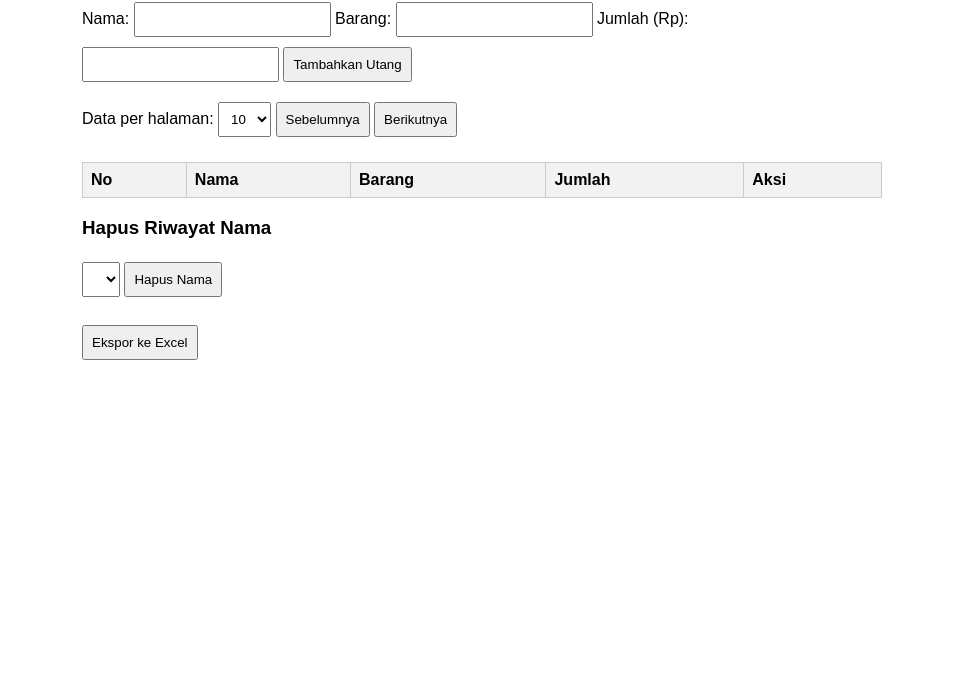
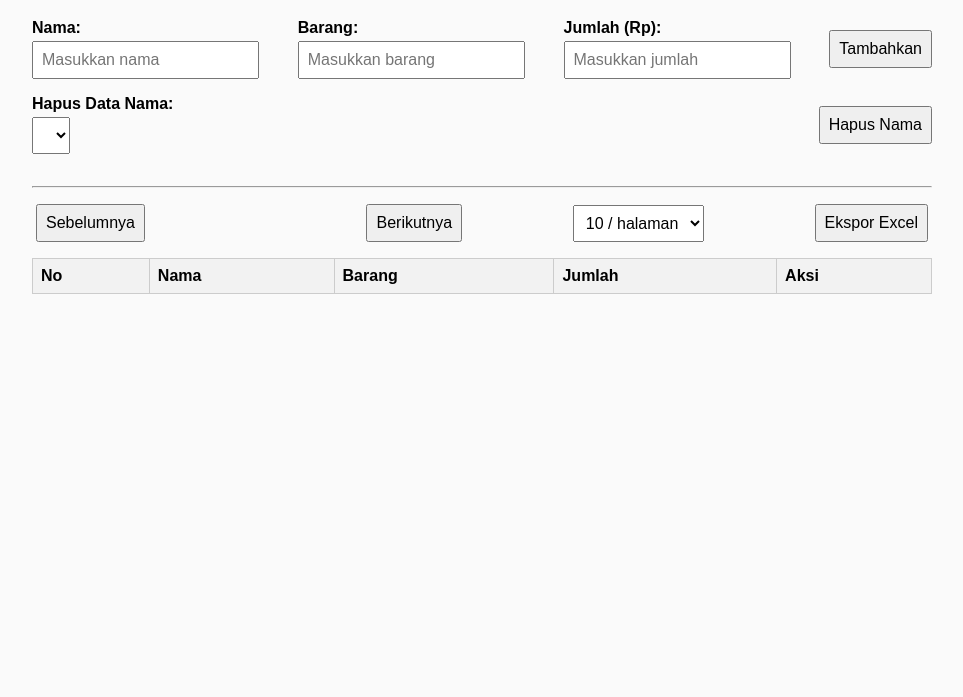
Before and after one commit to guds86/utang, a plain HTML site: page index.html in a window 1280 px wide. Shown: the part 103-800 px from the top of the page, without its empty margins (158-1121 px from the left). Drawn offline with Linux system fonts and the light colour scheme; no server answers.

Commit message:
index.html

```diff
--- a/index.html
+++ b/index.html
@@ -3,78 +3,96 @@
 <head>
   <meta charset="UTF-8" />
   <title>Pencatatan Utang</title>
-  <meta name="viewport" content="width=device-width, initial-scale=1.0" />
 
-  <!-- Firebase SDK -->
-  <script src="https://www.gstatic.com/firebasejs/9.22.2/firebase-app-compat.js"></script>
-  <script src="https://www.gstatic.com/firebasejs/9.22.2/firebase-firestore-compat.js"></script>
+  <!-- CSS Langsung -->
+  <style>
+    body {
+      font-family: sans-serif;
+      padding: 2rem;
+      max-width: 900px;
+      margin: auto;
+      background: #fafafa;
+    }
+    input, button, select {
+      padding: 0.5rem;
+      font-size: 1rem;
+    }
+    .form-row {
+      display: flex;
+      gap: 0.5rem;
+      flex-wrap: wrap;
+      align-items: center;
+      margin-bottom: 1rem;
+    }
+    .form-group {
+      flex: 1;
+      min-width: 150px;
+    }
+    label {
+      font-weight: bold;
+      display: block;
+      margin-bottom: 0.25rem;
+    }
+    table {
+      width: 100%;
+      margin-top: 1rem;
+      border-collapse: collapse;
+      background: white;
+    }
+    th, td {
+      border: 1px solid #ccc;
+      padding: 0.5rem;
+      text-align: left;
+    }
+    th {
+      background-color: #f2f2f2;
+    }
+    .pagination {
+      margin-top: 1rem;
+      display: flex;
+      justify-content: space-between;
+      align-items: center;
+    }
+    .pagination button {
+      margin: 0 0.25rem;
+    }
+    h1 {
+      text-align: center;
+      margin-bottom: 2rem;
+    }
+    hr {
+      margin: 2rem 0 1rem;
+    }
+    .btn {
+      cursor: pointer;
+    }
+  </style>
 
-  <!-- SheetJS untuk Ekspor Excel -->
-  <script src="https://cdnjs.cloudflare.com/ajax/libs/xlsx/0.18.5/xlsx.full.min.js"></script>
+  <!-- Firebase dan SheetJS -->
+  <script type="module">
+    import { initializeApp } from "https://www.gstatic.com/firebasejs/9.22.2/firebase-app.js";
+    import {
+      getFirestore,
+      collection,
+      addDoc,
+      deleteDoc,
+      doc,
+      getDocs
+    } from "https://www.gstatic.com/firebasejs/9.22.2/firebase-firestore.js";
 
-  <style>
-    body { font-family: Arial, sans-serif; max-width: 800px; margin: auto; padding: 20px; }
-    table { width: 100%; border-collapse: collapse; margin-top: 20px; }
-    th, td { border: 1px solid #ccc; padding: 8px; text-align: left; }
-    th { background-color: #f2f2f2; }
-    input, select, button { margin: 5px 0; padding: 8px; }
-    .pagination { margin-top: 10px; }
-  </style>
-</head>
-<body>
+    import { writeFile, utils as XLSXUtils, book_new, book_append_sheet } from "https://cdn.sheetjs.com/xlsx-0.20.0/package/xlsx.mjs";
 
-  <h1>Pencatatan Utang</h1>
-
-  <label>Nama: <input list="daftarNama" id="nama" /></label>
-  <datalist id="daftarNama"></datalist>
-  <label>Barang: <input list="daftarBarang" id="barang" oninput="isiHargaBarang()" /></label>
-  <datalist id="daftarBarang"></datalist>
-  <label>Jumlah (Rp): <input type="number" id="jumlah" /></label>
-  <button onclick="tambahUtang()">Tambahkan Utang</button>
-
-  <div class="pagination">
-    <label>Data per halaman:
-      <select id="perPage" onchange="changePerPage()">
-        <option>5</option>
-        <option selected>10</option>
-        <option>25</option>
-      </select>
-    </label>
-    <button onclick="prevPage()">Sebelumnya</button>
-    <span id="pageInfo"></span>
-    <button onclick="nextPage()">Berikutnya</button>
-  </div>
-
-  <table id="tabelUtang">
-    <thead>
-      <tr>
-        <th>No</th><th>Nama</th><th>Barang</th><th>Jumlah</th><th>Aksi</th>
-      </tr>
-    </thead>
-    <tbody></tbody>
-  </table>
-
-  <h3>Hapus Riwayat Nama</h3>
-  <select id="hapusNamaSelect"></select>
-  <button onclick="hapusNamaLog()">Hapus Nama</button>
-
-  <br><br>
-  <button onclick="eksporExcel()">Ekspor ke Excel</button>
-
-  <script>
-    // Firebase Config
     const firebaseConfig = {
       apiKey: "AIzaSyDZoLi6QymN9DHKQHU9xc0atJEJw7OY4Xg",
       authDomain: "utang-1d2b4.firebaseapp.com",
       projectId: "utang-1d2b4",
       storageBucket: "utang-1d2b4.appspot.com",
       messagingSenderId: "281865452329",
-      appId: "1:281865452329:web:fe3a5e6ba6f59d70f31538",
-      measurementId: "G-0ZJX42474G"
+      appId: "1:281865452329:web:fe3a5e6ba6f59d70f31538"
     };
 
-    firebase.initializeApp(firebaseConfig);
-    const db = firebase.firestore();
+    const app = initializeApp(firebaseConfig);
+    const db = getFirestore(app);
 
     let dataUtang = [];
     let historiNama = new Set();
@@ -83,18 +101,23 @@
     let perPage = 10;
 
     async function loadDataDariFirebase() {
-      const snapshot = await db.collection("dataUtang").get();
+      const snapshot = await getDocs(collection(db, "dataUtang"));
       dataUtang = [];
+
       snapshot.forEach(doc => {
-        dataUtang.push({ id: doc.id, ...doc.data() });
-        historiNama.add(doc.data().nama);
-        historiBarang[doc.data().barang] = doc.data().jumlah;
+        const item = { id: doc.id, ...doc.data() };
+        dataUtang.push(item);
+        historiNama.add(item.nama);
+        historiBarang[item.barang] = item.jumlah;
       });
+
       renderTabel();
       renderDatalist();
     }
 
-    async function tambahUtang() {
+    window.onload = loadDataDariFirebase;
+
+    window.tambahUtang = async function () {
       const nama = document.getElementById('nama').value.trim();
       const barang = document.getElementById('barang').value.trim();
       const jumlah = parseInt(document.getElementById('jumlah').value);
@@ -104,18 +127,17 @@
         return;
       }
 
-      const utangBaru = { nama, barang, jumlah };
       try {
-        await db.collection("dataUtang").add(utangBaru);
+        await addDoc(collection(db, "dataUtang"), { nama, barang, jumlah });
         await loadDataDariFirebase();
         document.getElementById('nama').value = '';
         document.getElementById('barang').value = '';
         document.getElementById('jumlah').value = '';
       } catch (e) {
-        console.error("Gagal menyimpan:", e);
+        console.error("Gagal menambah utang: ", e);
         alert("Gagal menyimpan ke database.");
       }
-    }
+    };
 
     function renderTabel() {
       const tbody = document.querySelector("#tabelUtang tbody");
@@ -167,60 +189,21 @@
       });
     }
 
-    function isiHargaBarang() {
+    window.isiHargaBarang = function () {
       const barang = document.getElementById('barang').value.trim();
       if (barang in historiBarang) {
         document.getElementById('jumlah').value = historiBarang[barang];
       }
-    }
+    };
 
-    async function hapusUtang(id) {
+    window.hapusUtang = async function (id) {
       if (confirm("Apakah utang ini sudah lunas?")) {
-        await db.collection("dataUtang").doc(id).delete();
+        await deleteDoc(doc(db, "dataUtang", id));
         await loadDataDariFirebase();
       }
-    }
+    };
 
-    async function hapusNamaLog() {
-      const namaDipilih = document.getElementById('hapusNamaSelect').value;
-      if (!namaDipilih || !historiNama.has(namaDipilih)) {
-        alert("Pilih nama yang valid.");
-        return;
-      }
-
-      if (confirm(`Yakin ingin menghapus semua utang atas nama "${namaDipilih}"?`)) {
-        const snapshot = await db.collection("dataUtang").get();
-        for (const doc of snapshot.docs) {
-          if (doc.data().nama === namaDipilih) {
-            await db.collection("dataUtang").doc(doc.id).delete();
-          }
-        }
-        await loadDataDariFirebase();
-      }
-    }
-
-    function changePerPage() {
-      perPage = parseInt(document.getElementById('perPage').value);
-      currentPage = 1;
-      renderTabel();
-    }
-
-    function prevPage() {
-      if (currentPage > 1) {
-        currentPage--;
-        renderTabel();
-      }
-    }
-
-    function nextPage() {
-      const totalPages = Math.ceil(dataUtang.length / perPage);
-      if (currentPage < totalPages) {
-        currentPage++;
-        renderTabel();
-      }
-    }
-
-    function eksporExcel() {
+    window.eksporExcel = function () {
       if (dataUtang.length === 0) {
         alert("Tidak ada data untuk diekspor.");
         return;
@@ -238,13 +221,114 @@
         ]);
       });
 
-      const worksheet = XLSX.utils.aoa_to_sheet(worksheetData);
-      const workbook = XLSX.utils.book_new();
-      XLSX.utils.book_append_sheet(workbook, worksheet, "Data Utang");
-      XLSX.writeFile(workbook, "data_utang.xlsx");
-    }
+      const worksheet = XLSXUtils.aoa_to_sheet(worksheetData);
+      const workbook = book_new();
+      book_append_sheet(workbook, worksheet, "Data Utang");
+      writeFile(workbook, "data_utang.xlsx");
+    };
 
-    window.onload = loadDataDariFirebase;
+    window.hapusNamaLog = async function () {
+      const select = document.getElementById('hapusNamaSelect');
+      const namaDipilih = select.value;
+
+      if (!namaDipilih || !historiNama.has(namaDipilih)) {
+        alert("Pilih nama yang valid.");
+        return;
+      }
+
+      if (confirm(`Yakin ingin menghapus semua data atas nama "${namaDipilih}"?`)) {
+        const snapshot = await getDocs(collection(db, "dataUtang"));
+        for (const d of snapshot.docs) {
+          if (d.data().nama === namaDipilih) {
+            await deleteDoc(doc(db, "dataUtang", d.id));
+          }
+        }
+        await loadDataDariFirebase();
+      }
+    };
+
+    window.changePerPage = function () {
+      perPage = parseInt(document.getElementById('perPage').value);
+      currentPage = 1;
+      renderTabel();
+    };
+
+    window.prevPage = function () {
+      if (currentPage > 1) {
+        currentPage--;
+        renderTabel();
+      }
+    };
+
+    window.nextPage = function () {
+      const totalPages = Math.ceil(dataUtang.length / perPage);
+      if (currentPage < totalPages) {
+        currentPage++;
+        renderTabel();
+      }
+    };
   </script>
+</head>
+
+<body>
+  <h1>Pencatatan Utang</h1>
+
+  <div class="form-row">
+    <div class="form-group">
+      <label for="nama">Nama:</label>
+      <input list="daftarNama" id="nama" placeholder="Masukkan nama" />
+      <datalist id="daftarNama"></datalist>
+    </div>
+
+    <div class="form-group">
+      <label for="barang">Barang:</label>
+      <input list="daftarBarang" id="barang" placeholder="Masukkan barang" oninput="isiHargaBarang()" />
+      <datalist id="daftarBarang"></datalist>
+    </div>
+
+    <div class="form-group">
+      <label for="jumlah">Jumlah (Rp):</label>
+      <input type="number" id="jumlah" placeholder="Masukkan jumlah" />
+    </div>
+
+    <button onclick="tambahUtang()" class="btn">Tambahkan</button>
+  </div>
+
+  <div class="form-row">
+    <div class="form-group">
+      <label for="hapusNamaSelect">Hapus Data Nama:</label>
+      <select id="hapusNamaSelect"></select>
+    </div>
+    <button onclick="hapusNamaLog()" class="btn">Hapus Nama</button>
+  </div>
+
+  <hr />
+
+  <div class="pagination">
+    <button onclick="prevPage()">Sebelumnya</button>
+    <span id="pageInfo"></span>
+    <button onclick="nextPage()">Berikutnya</button>
+
+    <select id="perPage" onchange="changePerPage()">
+      <option value="5">5 / halaman</option>
+      <option value="10" selected>10 / halaman</option>
+      <option value="20">20 / halaman</option>
+    </select>
+
+    <button onclick="eksporExcel()">Ekspor Excel</button>
+  </div>
+
+  <table id="tabelUtang">
+    <thead>
+      <tr>
+        <th>No</th>
+        <th>Nama</th>
+        <th>Barang</th>
+        <th>Jumlah</th>
+        <th>Aksi</th>
+      </tr>
+    </thead>
+    <tbody></tbody>
+  </table>
 </body>
 </html>
```
